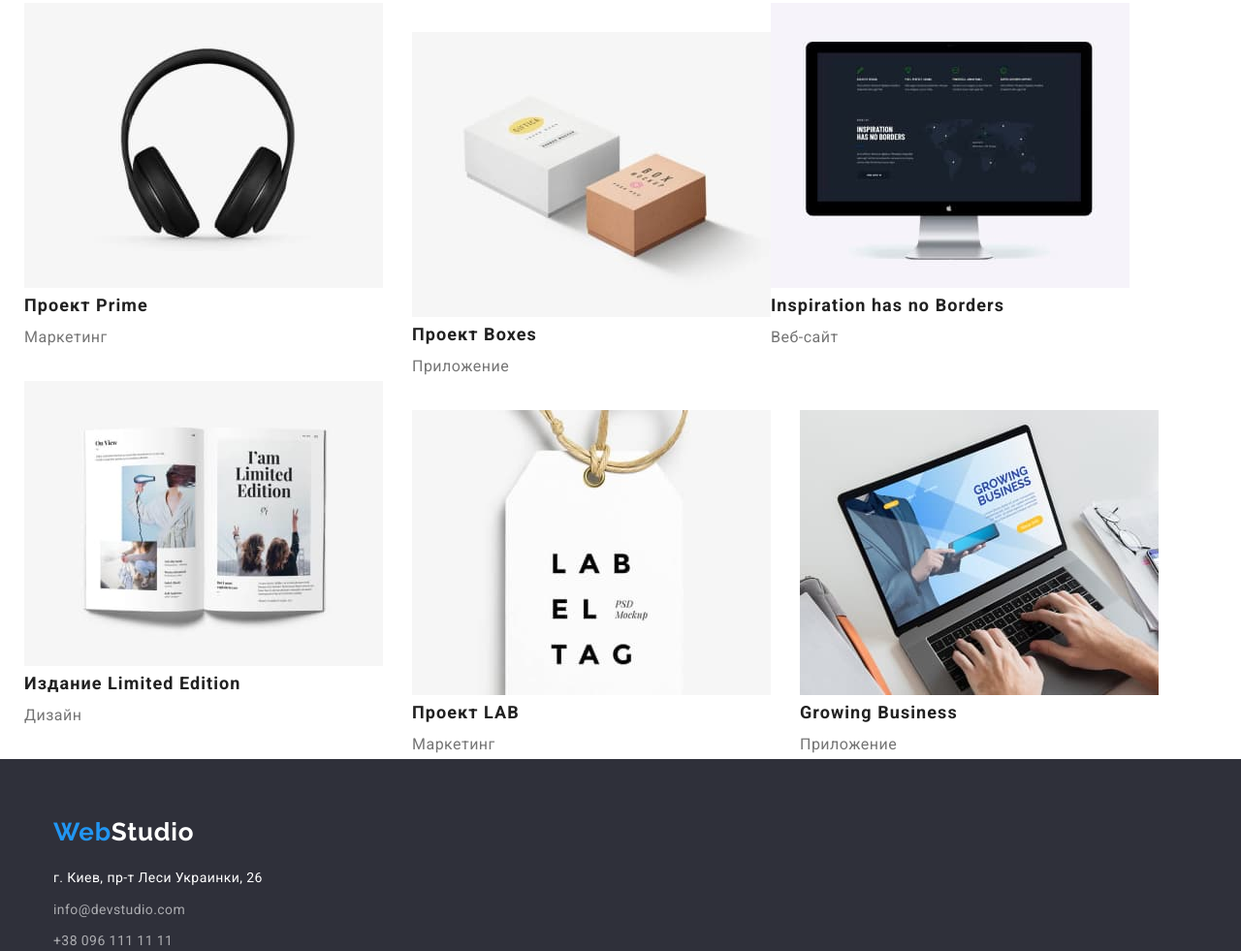
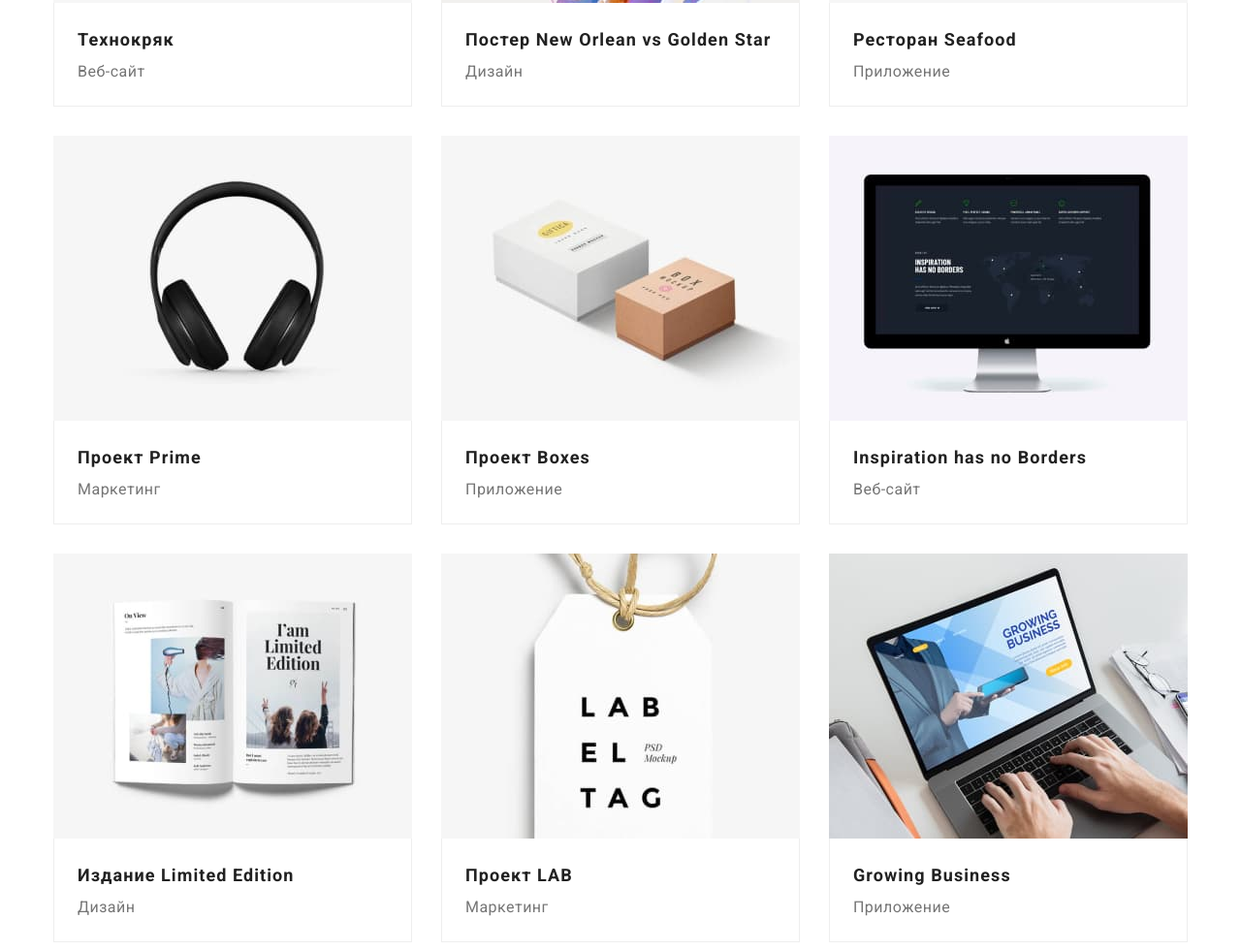
Before and after one commit to Mariana-Diachun/goit-markup-hw-03, a plain HTML site: page portfolio.html in a window 1280 px wide. Shown: the part 554-1535 px from the top of the page at 97% size. Drawn offline with nearby package versions, Linux system fonts and the light colour scheme.

Commit message:
Додає розмітку в файл Студія і Портфоліо

```diff
--- a/portfolio.html
+++ b/portfolio.html
@@ -44,9 +44,9 @@
             </div>
     </header>
     <main class="main-portfolio">
-        <section class="porfolio">
+        <section class="portfolio">
+            <h1 class="visualy-hidden">Виды услуг</h1>
             <div class="container">
-            <h1 class="portfolio-title">Виды услуг</h1>
                 <ul class="portfolio-list list">
                     <li class="portfolio-item">
                         <button type="button" class="portfolio-btn main">Все</button>
@@ -64,72 +64,91 @@
                         <button type="button" class="portfolio-btn">Маркетинг</button>
                     </li>
                 </ul>
+            <div class="portfolio-flex">
                 <ul class="portfolio-galery-list list">
                     <li class="galery-item">
                         <a href="" class="link">
-                        <img src="./images/img-website.jpg" alt="Монитор ноутбука с людьми" width="370" class="galery-img">
+                            <img src="./images/img-website.jpg" alt="Монитор ноутбука с людьми" width="370" height="294" class="galery-img">
+                            <div class="cards">
                                 <h2 class="galery-title">Технокряк</h2>
                                 <p class="galery-text">Веб-сайт</p>
+                            </div>
                         </a>
                     </li>
                     <li class="galery-item">
                         <a href="" class="link">
-                        <img src="./images/img-design.jpg" alt="Игроки баскетбола с мячем" width="370" class="galery-img">
+                            <img src="./images/img-design.jpg" alt="Игроки баскетбола с мячем" width="370" height="294" class="galery-img">
+                            <div class="cards">
                                 <h2 class="galery-title">Постер New Orlean vs Golden Star</h2>
                                 <p class="galery-text">Дизайн</p>
+                            </div>
                         </a>
                     </li>
                     <li class="galery-item">
                         <a href="" class="link">
-                        <img src="./images/img-restorant.jpg" alt="Емблема ристорана" width="370"class="galery-img">
+                            <img src="./images/img-restorant.jpg" alt="Емблема ресторана" width="370" height="294" class="galery-img">
+                            <div class="cards">
                                 <h2 class="galery-title">Ресторан Seafood</h2>
                                 <p class="galery-text">Приложение</p>
-                    </a>
-                </li>
-                <li>
-                    <a href="" class="link">
-                        <img src="./images/img-headphone.jpg" alt="Навушники" width="370" class="galery-img">
-                        <h2 class="galery-title">Проект Prime</h2>
-                        <p class="galery-text">Маркетинг</p>
-                    </a>
-
-                </li>
-                <li class="galery-item">
-                    <a href="" class="link">
-                        <img src="./images/img-boxes.jpg" alt="Две коробки" width="370"class="galery-img">
-                        <h2 class="galery-title">Проект Boxes</h2>
-                        <p class="galery-text">Приложение</p>
-                    </a>
-                </li>
-                <li>
-                    <a href="" class="link">
-                        <img src="./images/img-net.jpg" alt="Стацыонарный компютер" width="370"  class="galery-img">
-                        <h2 class="galery-title">Inspiration has no Borders</h2>
-                        <p class="galery-text">Веб-сайт</p>
-                    </a>
-                </li>
-                <li>
-                    <a href="" class="link">
-                        <img src="./images/img-book.jpg" alt="Открытая книга" width="370" class="galery-img">
-                        <h2 class="galery-title">Издание Limited Edition</h2>
-                        <p class="galery-text">Дизайн</p>
+                            </div>
                         </a>
                     </li>
                     <li class="galery-item">
                         <a href="" class="link">
-                        <img src="./images/img-label.jpg" alt="Надпись на верьовке" width="370" class="galery-img">
-                        <h2 class="galery-title">Проект LAB</h2>
+                            <img src="./images/img-headphone.jpg" alt="Навушники" width="370" height="294" class="galery-img">
+                            <div class="cards">
+                                <h2 class="galery-title">Проект Prime</h2>
                                 <p class="galery-text">Маркетинг</p>
+                            </div>
                         </a>
                     </li>
                     <li class="galery-item">
                         <a href="" class="link">
-                        <img src="./images/img-folder.jpg" alt="Открытый ноутбук с програмой" width="370" class="galery-img">
+                            <img src="./images/img-boxes.jpg" alt="Две коробки" width="370" height="294" class="galery-img">
+                            <div class="cards">
+                                <h2 class="galery-title">Проект Boxes</h2>
+                                <p class="galery-text">Приложение</p>
+                            </div>
+                        </a>
+                    </li>
+                    <li class="galery-item">
+                        <a href="" class="link">
+                            <img src="./images/img-net.jpg" alt="Стацыонарный компютер" width="370" height="294" class="galery-img">
+                            <div class="cards">
+                                <h2 class="galery-title">Inspiration has no Borders</h2>
+                                <p class="galery-text">Веб-сайт</p>
+                            </div>
+                        </a>
+                    </li>
+                    <li class="galery-item">
+                        <a href="" class="link">
+                            <img src="./images/img-book.jpg" alt="Открытая книга" width="370" height="294" class="galery-img">
+                            <div class="cards">
+                                <h2 class="galery-title">Издание Limited Edition</h2>
+                                <p class="galery-text">Дизайн</p>
+                            </div>
+                        </a>
+                    </li>
+                    <li class="galery-item">
+                        <a href="" class="link">
+                            <img src="./images/img-label.jpg" alt="Надпись на верьовке" width="370" height="294" class="galery-img">
+                            <div class="cards">
+                                <h2 class="galery-title">Проект LAB</h2>
+                                <p class="galery-text">Маркетинг</p>
+                            </div>
+                        </a>
+                    </li>
+                    <li class="galery-item">
+                        <a href="" class="link">
+                            <img src="./images/img-folder.jpg" alt="Открытый ноутбук с програмой" width="370" height="294" class="galery-img">
+                            <div class="cards">
                                 <h2 class="galery-title">Growing Business</h2>
                                 <p class="galery-text">Приложение</p>
+                            </div>
                         </a>
                     </li>
                 </ul>
+            </div>
             </div>
         </section>
     </main>
```
Also changed, not shown: index.html (+9 -1 lines). Lines whose indentation alone changed are shown as unchanged.
